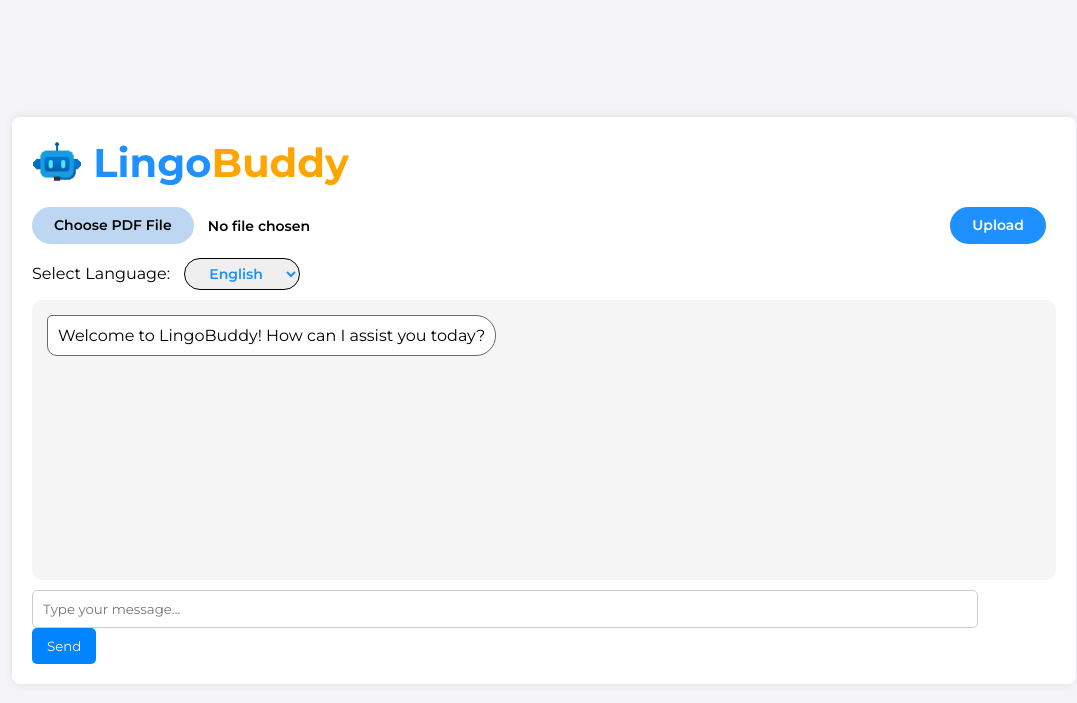
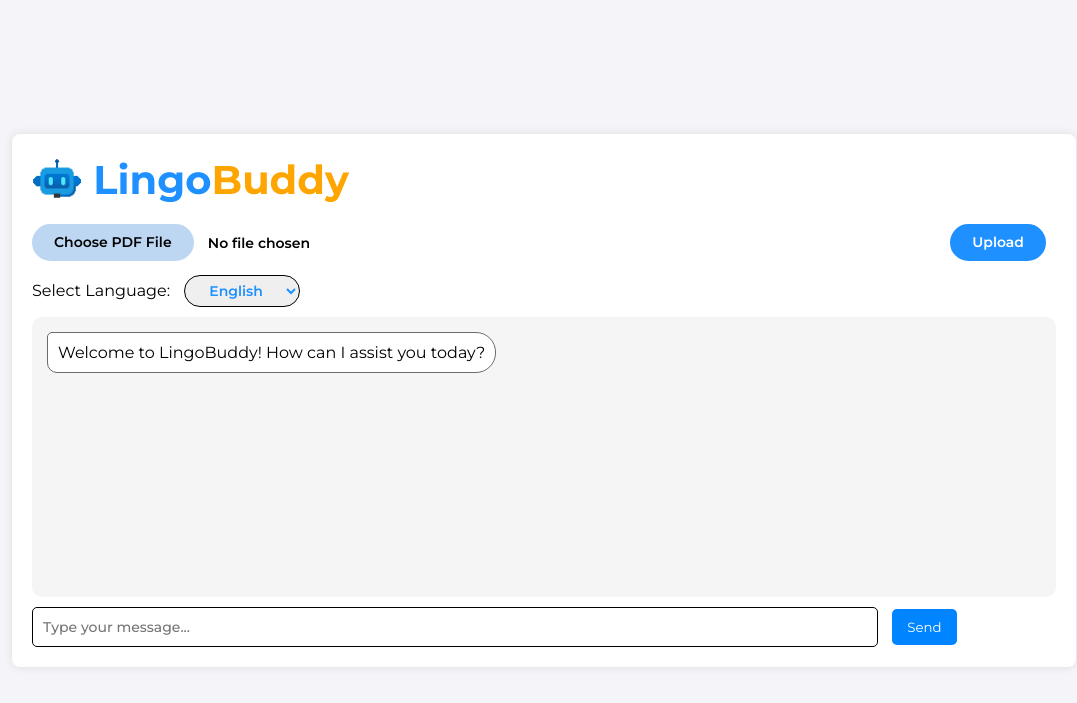
Before and after one commit to Kavisha4/Hack4Change, a Flask app: page / in a window 1280 px wide. Shown: the top 703 px of the page, without its empty margins (96-1173 px from the left). Run offline with Flask 2, Linux system fonts and the light colour scheme.

Commit message:
[F] add text capitalize in textbox.

```diff
--- a/LingoBuddy/app/static/css/style.css
+++ b/LingoBuddy/app/static/css/style.css
@@ -167,11 +167,19 @@ body {
 }
 
 #user-input {
-  width: calc(100% - 100px);
+  width: calc(100% - 200px);
   padding: 10px;
   border: 1px solid #ccc;
   border-radius: 5px;
   margin-right: 10px;
+  font-size: 14px;
+  font-weight: 500;
+  outline: none;
+  border: 1px solid black;
+}
+
+#user-input:focus {
+  border: 2px solid dodgerblue;
 }
 
 #send-btn,
--- a/LingoBuddy/app/templates/index.html
+++ b/LingoBuddy/app/templates/index.html
@@ -57,6 +57,16 @@
           var fileName = this.files[0].name;
           document.getElementById("file-name").textContent = fileName;
         });
+
+      // Modify the first char as capital letter
+      document
+        .getElementById("user-input")
+        .addEventListener("input", function () {
+          var input = this.value;
+          if (input.length > 0) {
+            this.value = input.charAt(0).toUpperCase() + input.slice(1);
+          }
+        });
     </script>
   </body>
 </html>
```
